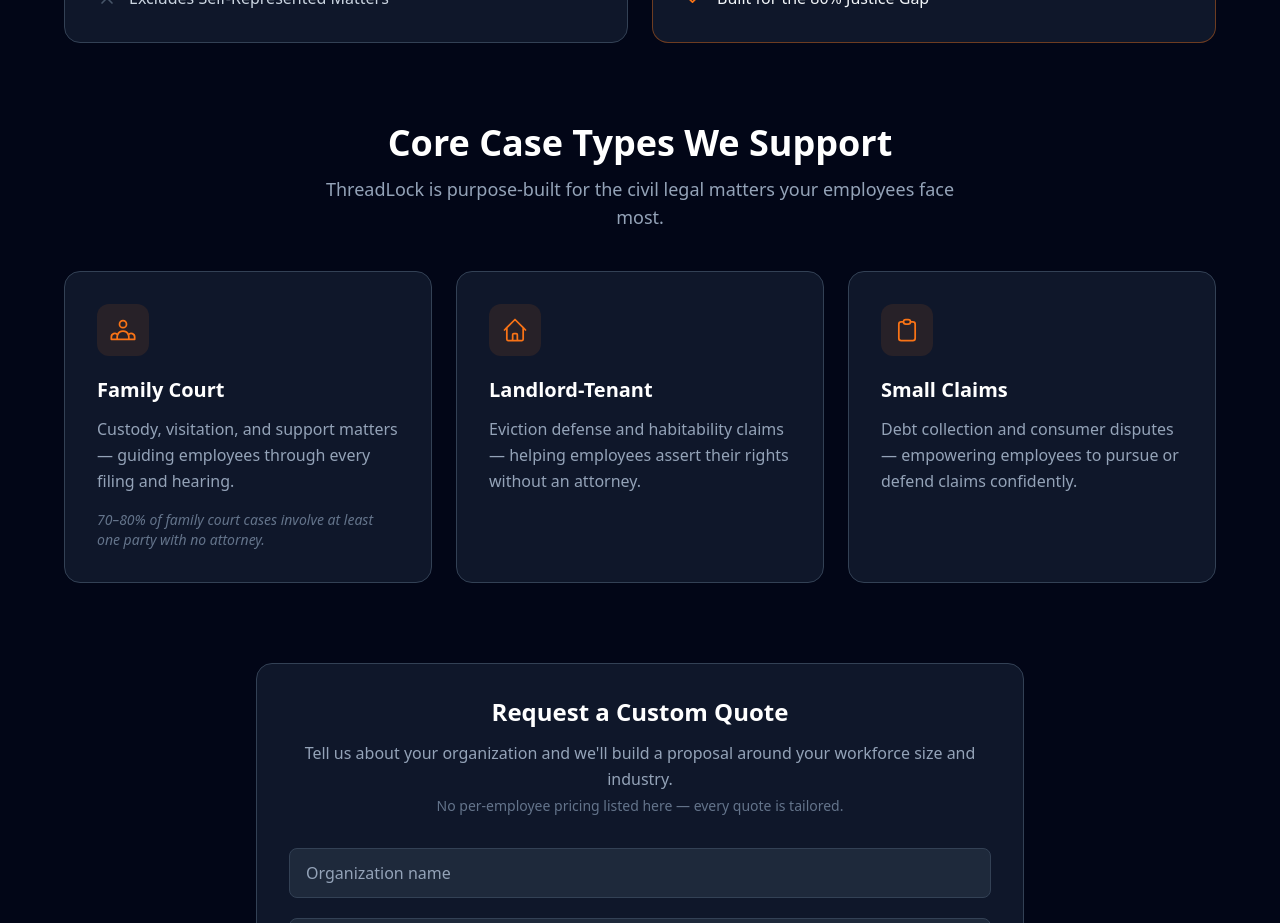
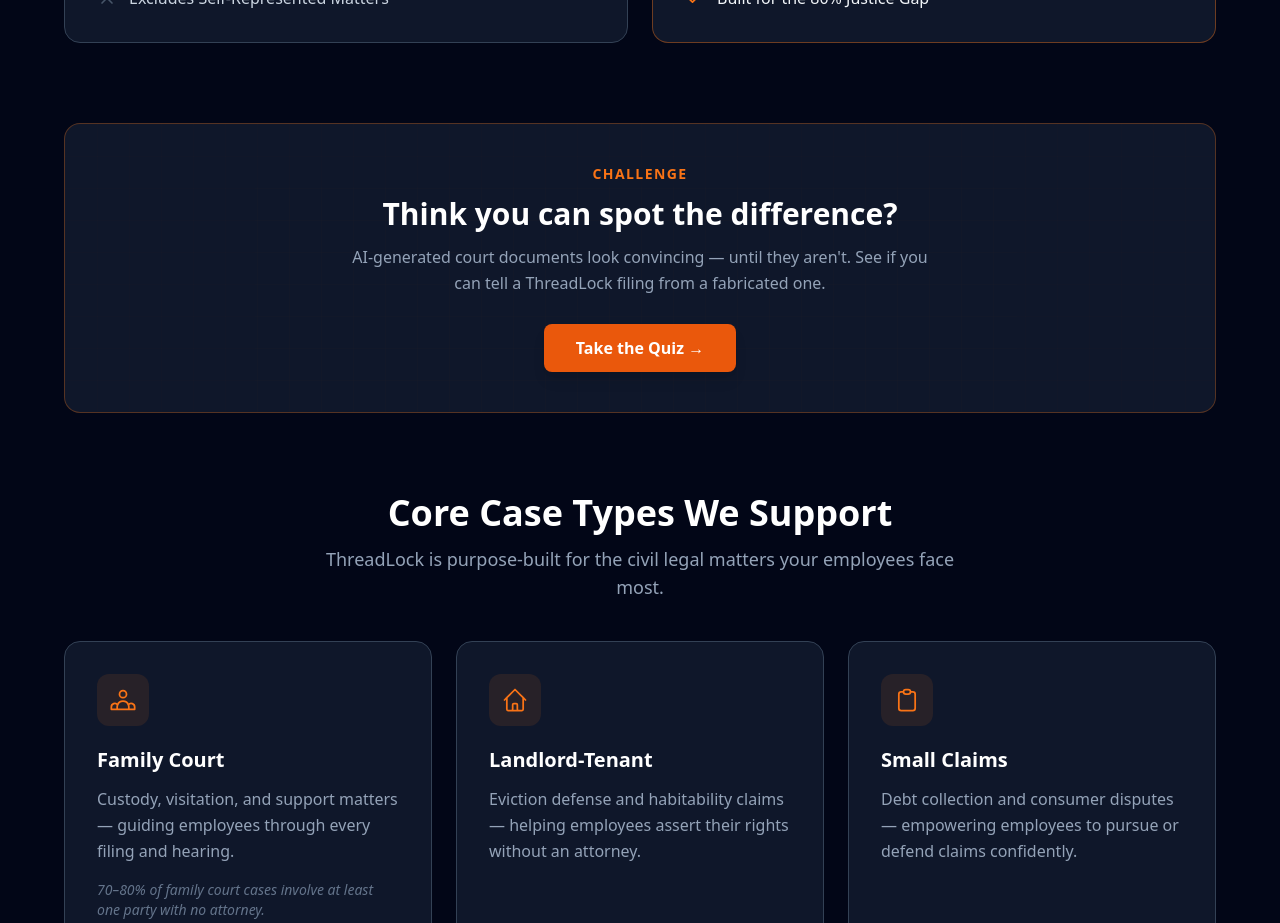
Before and after one commit to RedThreadGrp/ThreadLock, a Next.js app: page /benefits in a window 1280 px wide. Shown: the part 2100-3023 px from the top of the page. Built offline with nearby package versions, Linux system fonts and the light colour scheme.

Commit message:
feat: add quiz CTA callout to benefits page
Agent-Logs-Url: https://github.com/RedThreadGrp/ThreadLock/sessions/bdd47058-bba7-40e1-88ea-711122f24e25

Co-authored-by: RedThreadGrp <216193279+RedThreadGrp@users.noreply.github.com>

```diff
--- a/pages/benefits.tsx
+++ b/pages/benefits.tsx
@@ -307,6 +307,35 @@ export default function BenefitsPage() {
               </div>
             </section>
 
+            {/* ── Quiz CTA ── */}
+            <section className="bg-slate-900 rounded-2xl px-8 py-10 border border-orange-500/30 text-center relative overflow-hidden">
+              <div className="absolute inset-0 opacity-5 pointer-events-none" aria-hidden="true">
+                <svg width="100%" height="100%">
+                  <defs>
+                    <pattern id="quiz-grid" width="32" height="32" patternUnits="userSpaceOnUse">
+                      <path d="M 32 0 L 0 0 0 32" fill="none" stroke="#f97316" strokeWidth="0.5" />
+                    </pattern>
+                  </defs>
+                  <rect width="100%" height="100%" fill="url(#quiz-grid)" />
+                </svg>
+              </div>
+              <div className="relative z-10">
+                <p className="text-orange-500 text-sm font-bold uppercase tracking-widest mb-3">Challenge</p>
+                <h2 className="text-2xl md:text-3xl font-black text-white mb-3">
+                  Think you can spot the difference?
+                </h2>
+                <p className="text-slate-400 max-w-xl mx-auto mb-7 leading-relaxed">
+                  AI-generated court documents look convincing — until they aren't. See if you can tell a ThreadLock filing from a fabricated one.
+                </p>
+                <Link
+                  href="/quiz"
+                  className="inline-block bg-orange-600 text-white font-bold px-8 py-3 rounded-lg shadow-lg hover:bg-orange-700 transition-all"
+                >
+                  Take the Quiz &rarr;
+                </Link>
+              </div>
+            </section>
+
             {/* ── Vertical Specifics ── */}
             <section aria-labelledby="verticals-heading">
               <div className="text-center mb-10">
```
